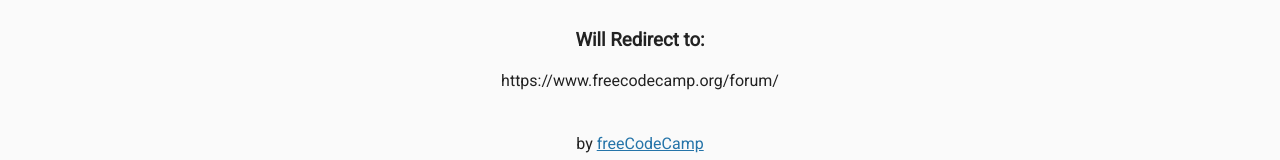
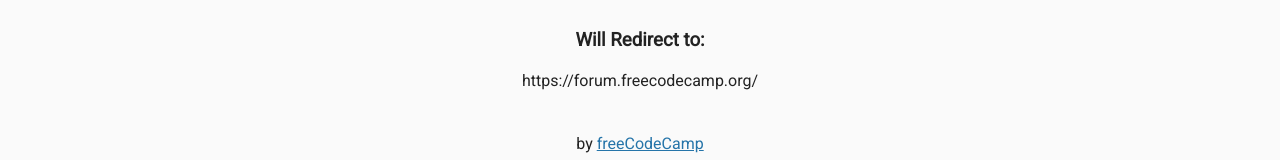
Before and after one commit to freeCodeCamp/boilerplate-project-urlshortener, a website: page views/index.html in a window 1280 px wide. Shown: the part 565-725 px from the top of the page. Drawn offline with Linux system fonts and the light colour scheme.

Commit message:
fix: change link to use solution api, update forum url

```diff
--- a/views/index.html
+++ b/views/index.html
@@ -30,12 +30,12 @@
           <input type="submit" value="POST URL">
         </form>
         <h3>Example Usage:</h3>
-        <a href="https://www.freecodecamp.org/forum/">
+        <a href="https://url-shortener.freecodecamp.repl.co/api/shorturl/3">
           [this_project_url]/api/shorturl/3
         </a>
 
         <h3>Will Redirect to:</h3>
-        <p>https://www.freecodecamp.org/forum/</p>
+        <p>https://forum.freecodecamp.org/</p>
       </div>
       <div class="footer">
         <p>
```
